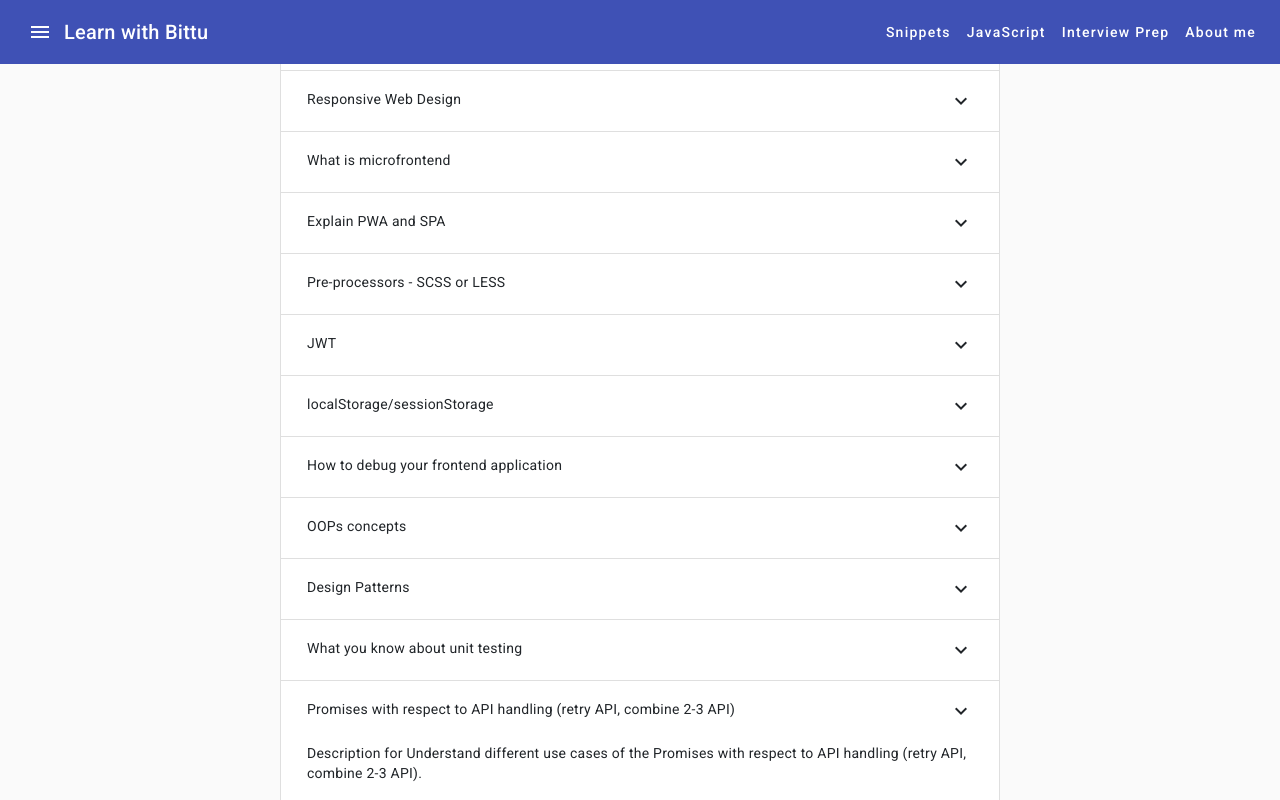
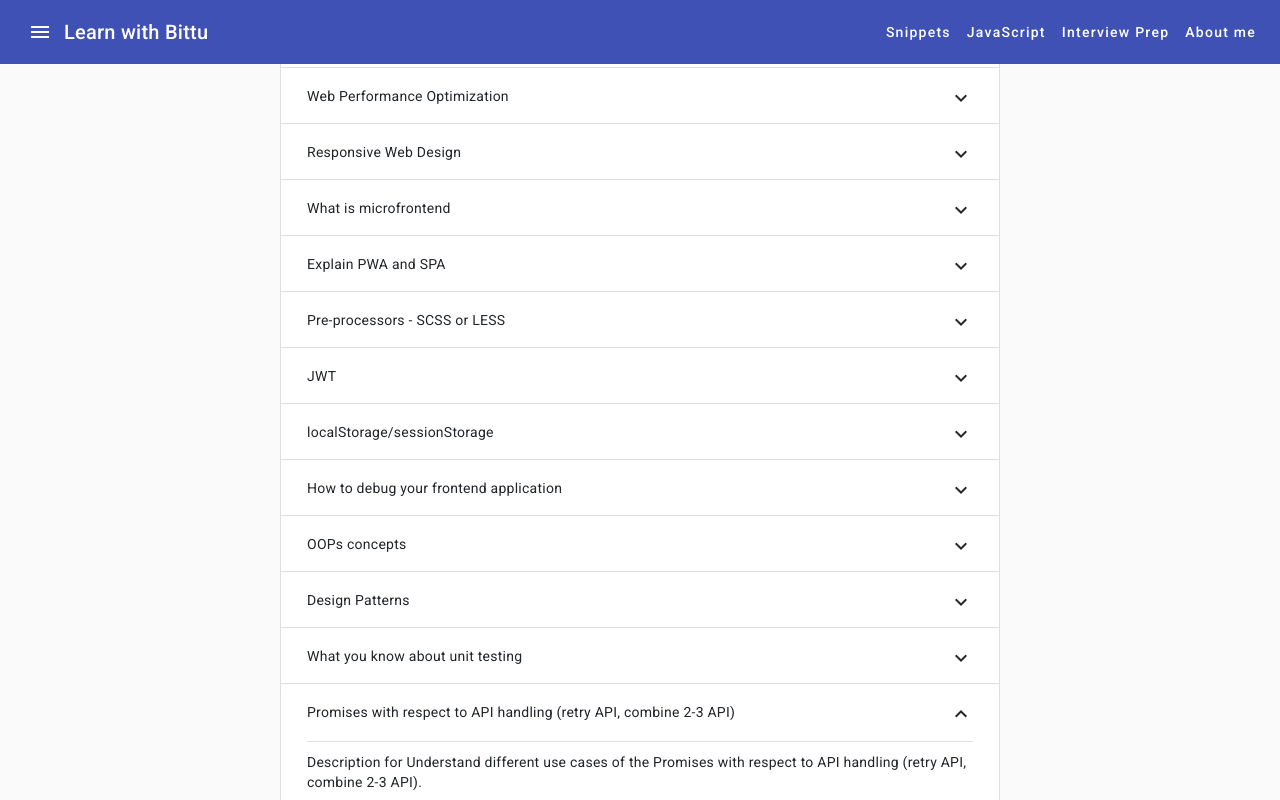
Before and after one commit to bittu1040/Learn-with-Bittu, an Angular app: page /learn/overview in a window 1280 px wide. Both pictures are taken after a click on the item 640 px from the left and 711 px from the top of the page. Built offline with nearby package versions, Linux system fonts and the light colour scheme.

Commit message:
added expand more and less icon

```diff
--- a/src/app/app.component.css
+++ b/src/app/app.component.css
@@ -49,7 +49,8 @@ footer {
   background-color: #978ef2;
   color: #fff;
   text-align: center;
-  padding: 10px;
+  padding: 6px;
+  margin-top: 10px;
 }
 
 .copyright {
--- a/src/app/module/learn/learn-overview/learn-overview.component.css
+++ b/src/app/module/learn/learn-overview/learn-overview.component.css
@@ -10,7 +10,7 @@
 .topic-header {
   display: flex;
   justify-content: space-between;
-  padding: 10px;
+  padding: 10px 10px 0px 10px;
 }
 
 .topic-description {
--- a/src/app/module/learn/learn-overview/learn-overview.component.html
+++ b/src/app/module/learn/learn-overview/learn-overview.component.html
@@ -60,9 +60,14 @@
         <ul class="list-group">
           <li class="list-group-item topic-name" *ngFor="let topic of listOfTopic">
             <div (click)="toggleDescription(topic)" class="topic-header">
-              <span>{{topic.name}} </span><mat-icon>expand_more</mat-icon>
+              <div>{{topic.name}} </div>
+              <div>
+                <mat-icon *ngIf="!topic.showDescription" >expand_more</mat-icon>
+                <mat-icon *ngIf="topic.showDescription">expand_less</mat-icon></div>
             </div>
             <div class="topic-description" *ngIf="topic.showDescription">
+              <!-- <hr> -->
+              <mat-divider style="margin-bottom: 10px;"></mat-divider>
               <div *ngFor="let content of topic.details.insideContent">
                 <p [innerHTML]='content.description'></p>
               </div>
```
